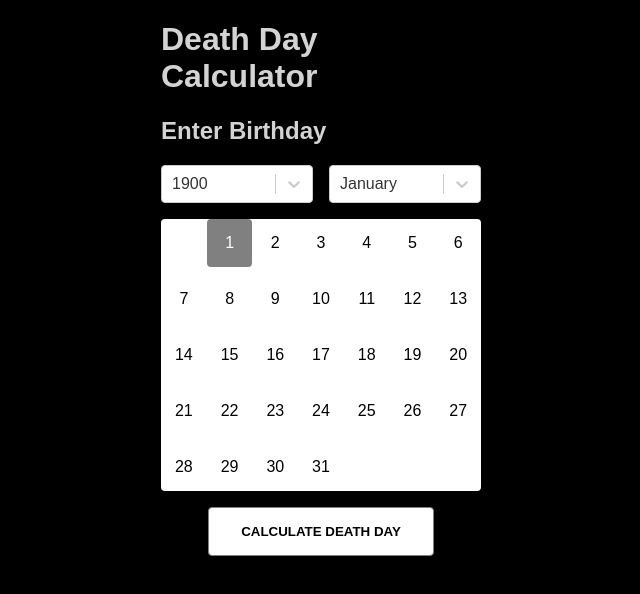
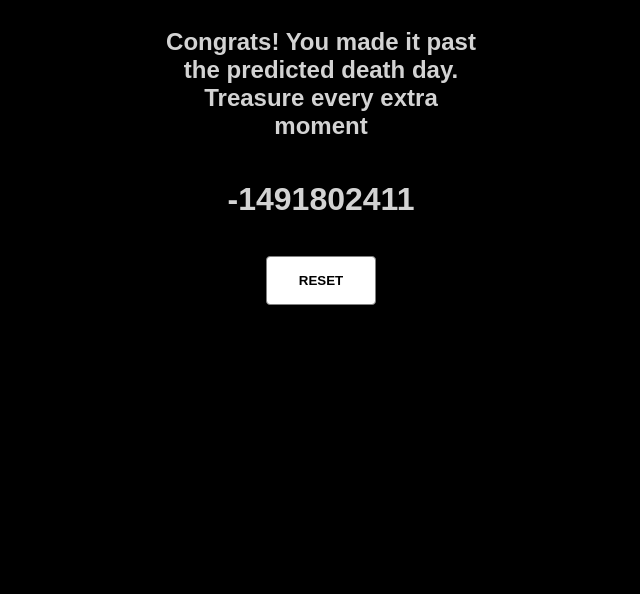
Before and after one commit to rgeorgebu/death-day, a React app: page / in a window 1280 px wide. Both pictures are taken after a click on the button "CALCULATE DEATH DAY". Shown: the top 594 px of the page, without its empty margins (319-959 px from the left). Built offline with nearby package versions, Linux system fonts and the light colour scheme.

Commit message:
Fixed linting issue

```diff
--- a/src/App.jsx
+++ b/src/App.jsx
@@ -3,28 +3,42 @@ import styles from './App.scss';
 import Select from 'react-select';
 import Calendar from './Calendar';
 import Button from './Button';
+import Timer from './Timer';
 import { YEARS, MONTHS } from './helpers';
 
 export default function App() {
 	const [year, setYear] = React.useState(YEARS[0]);
 	const [month, setMonth] = React.useState(MONTHS[0]);
 	const [day, setDay] = React.useState('1');
+	const [showTimer, setShowTimer] = React.useState(false);
+
+	const resetDay = React.useCallback(
+		setStateCallback => {
+			return value => {
+				setDay('1');
+				setStateCallback(value);
+			};
+		},
+		[setDay]
+	);
 
 	return (
 		<div className={styles.app}>
+			{!showTimer ? (
+				<React.Fragment>
 					<h1>Death Day Calculator</h1>
 					<h2>Enter Birthday</h2>
 					<div className={styles.dateSelects}>
 						<Select
 							options={YEARS}
 							value={year}
-					onChange={setYear}
+							onChange={resetDay(setYear)}
 							getOptionLabel={option => option.value}
 						/>
 						<Select
 							options={MONTHS}
 							value={month}
-					onChange={setMonth}
+							onChange={resetDay(setMonth)}
 							getOptionLabel={option => option.value}
 						/>
 					</div>
@@ -36,8 +50,14 @@ export default function App() {
 							setDay={setDay}
 						/>
 					</div>
+				</React.Fragment>
+			) : (
+				<Timer date={new Date(`${month.value} ${day} ${year.value}`)} />
+			)}
 			<div className={styles.buttonControl}>
-				<Button onClick={() => alert('yo')}>Calculate Death Day</Button>
+				<Button onClick={() => setShowTimer(!showTimer)}>
+					{!showTimer ? 'Calculate Death Day' : 'Reset'}
+				</Button>
 			</div>
 		</div>
 	);
--- a/src/App.scss
+++ b/src/App.scss
@@ -82,3 +82,10 @@ html {
 		cursor: pointer;
 	}
 }
+
+.timer {
+	display: flex;
+	flex-direction: column;
+	align-items: center;
+	text-align: center;
+}
--- /dev/null
+++ b/src/Timer.jsx
@@ -0,0 +1,32 @@
+import React from 'react';
+import PropTypes from 'prop-types';
+import { getTimeLeft } from './helpers';
+import styles from './App.scss';
+
+export default function Timer({ date }) {
+	const [timeLeft, setTimeLeft] = React.useState(getTimeLeft(date));
+
+	React.useEffect(() => {
+		const i = setInterval(() => {
+			setTimeLeft(getTimeLeft(date));
+		}, 1000);
+		return () => clearInterval(i);
+	}, [date, setTimeLeft]);
+
+	return (
+		<div className={styles.timer}>
+			{timeLeft < 0 && (
+				<h2>
+					{
+						'Congrats! You made it past the predicted death day. Treasure every extra moment'
+					}
+				</h2>
+			)}
+			<h1>{timeLeft}</h1>
+		</div>
+	);
+}
+
+Timer.propTypes = {
+	date: PropTypes.object.isRequired
+};
--- a/src/helpers.js
+++ b/src/helpers.js
@@ -28,3 +28,14 @@ export function incrementDate(oldDate) {
 export function isNullRow(row) {
 	return !row.reduce((agg, ele) => ele || agg, false);
 }
+
+// https://www.worldometers.info/demographics/life-expectancy/
+const LIFE_EXPECTANCY_YEARS = 73.2;
+const LIFE_EXPECTANCY_MILLIS =
+	LIFE_EXPECTANCY_YEARS * 365 * 24 * 60 * 60 * 1000;
+
+export function getTimeLeft(birthDate) {
+	return Math.floor(
+		(LIFE_EXPECTANCY_MILLIS - (Date.now() - birthDate.getTime())) / 1000
+	);
+}
```
Lines whose indentation alone changed are shown as unchanged.
